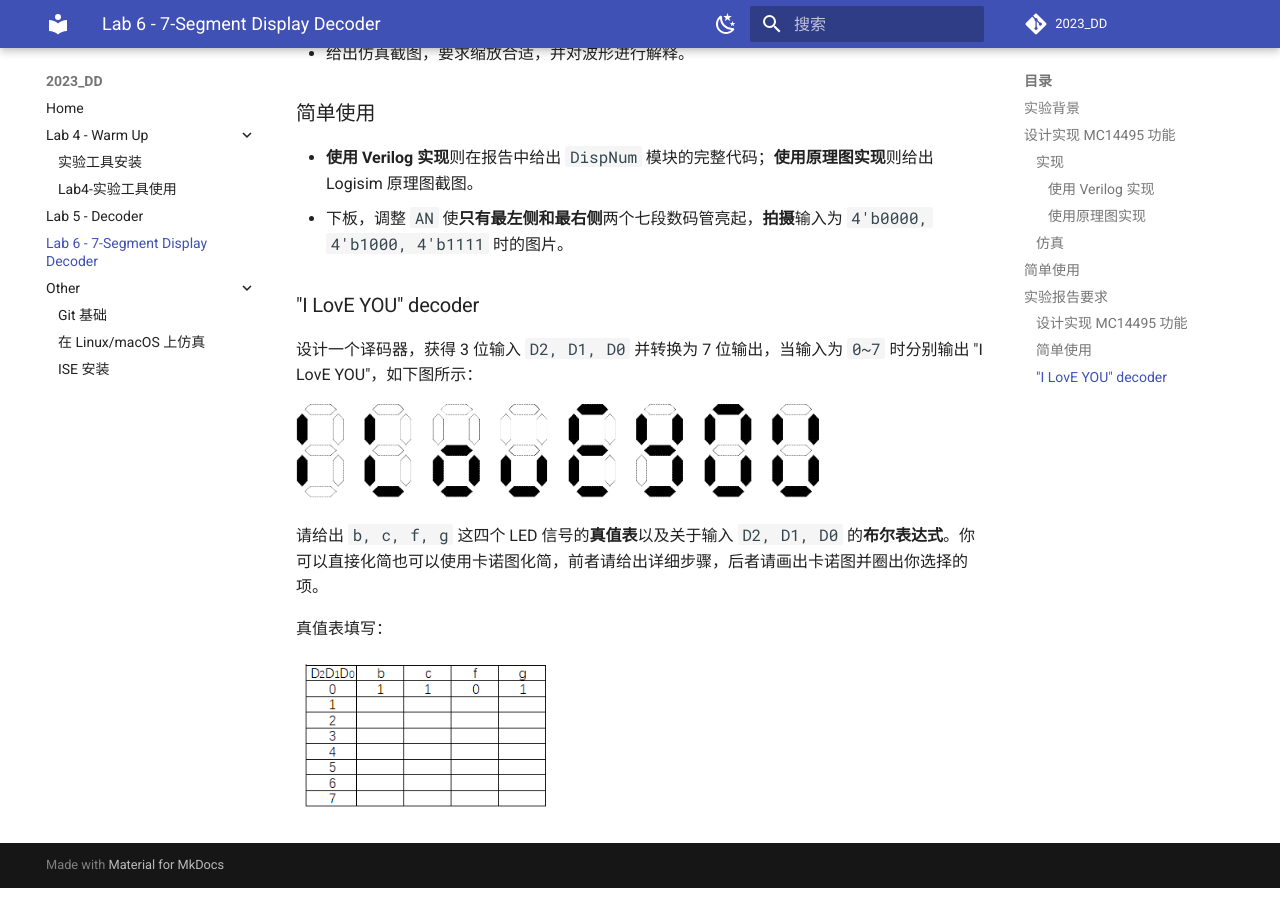
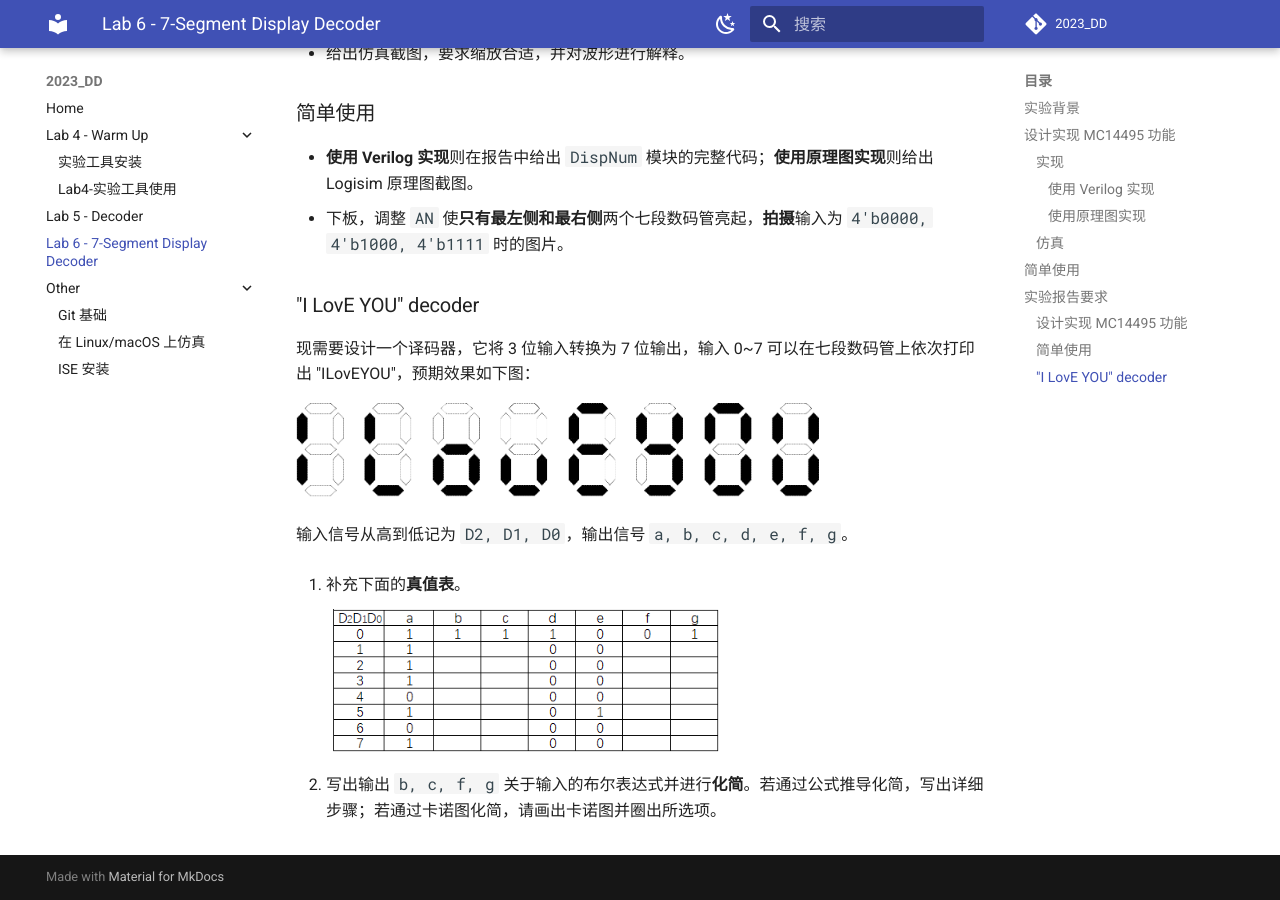
Before and after one commit to Guahao31/2023_DD, an MkDocs documentation site: the page built from docs/lab6/seven-segment.md, in a window 1280 px wide and 900 px high, scrolled down 5166 px. Built offline with MkDocs 1.6.1 and Material for MkDocs 9.7.7, drawn with Linux system fonts in a browser that asks for light colours; a script that is not in the unit is left out; comment, search, counter and statistics services are not loaded.

Commit message:
update: lab6 更改思考题表述

```diff
--- a/docs/lab6/seven-segment.md
+++ b/docs/lab6/seven-segment.md
@@ -184,12 +184,14 @@ endmodule
 
 ### "I LovE YOU" decoder
 
-设计一个译码器，获得 3 位输入 `D2, D1, D0` 并转换为 7 位输出，当输入为 `0~7` 时分别输出 "I LovE YOU"，如下图所示：
+现需要设计一个译码器，它将 3 位输入转换为 7 位输出，输入 0~7 可以在七段数码管上依次打印出 "ILovEYOU"，预期效果如下图：
 
 <img src="../pic/iloveu_decoder.png" style="zoom:40%">
 
-请给出 `b, c, f, g` 这四个 LED 信号的**真值表**以及关于输入 `D2, D1, D0` 的**布尔表达式**。你可以直接化简也可以使用卡诺图化简，前者请给出详细步骤，后者请画出卡诺图并圈出你选择的项。
+输入信号从高到低记为 `D2, D1, D0`，输出信号 `a, b, c, d, e, f, g`。
 
-真值表填写：
+1. 补充下面的**真值表**。
 
-<img src="../pic/iloveu_truth_table.png" style="zoom:80%">
+    <img src="../pic/updated_iloveu_truth_table.png" style="zoom:80%">
+
+2. 写出输出 `b, c, f, g` 关于输入的布尔表达式并进行**化简**。若通过公式推导化简，写出详细步骤；若通过卡诺图化简，请画出卡诺图并圈出所选项。
```
Also changed, not shown: docs/lab6/pic/updated_iloveu_truth_table.png (added).
